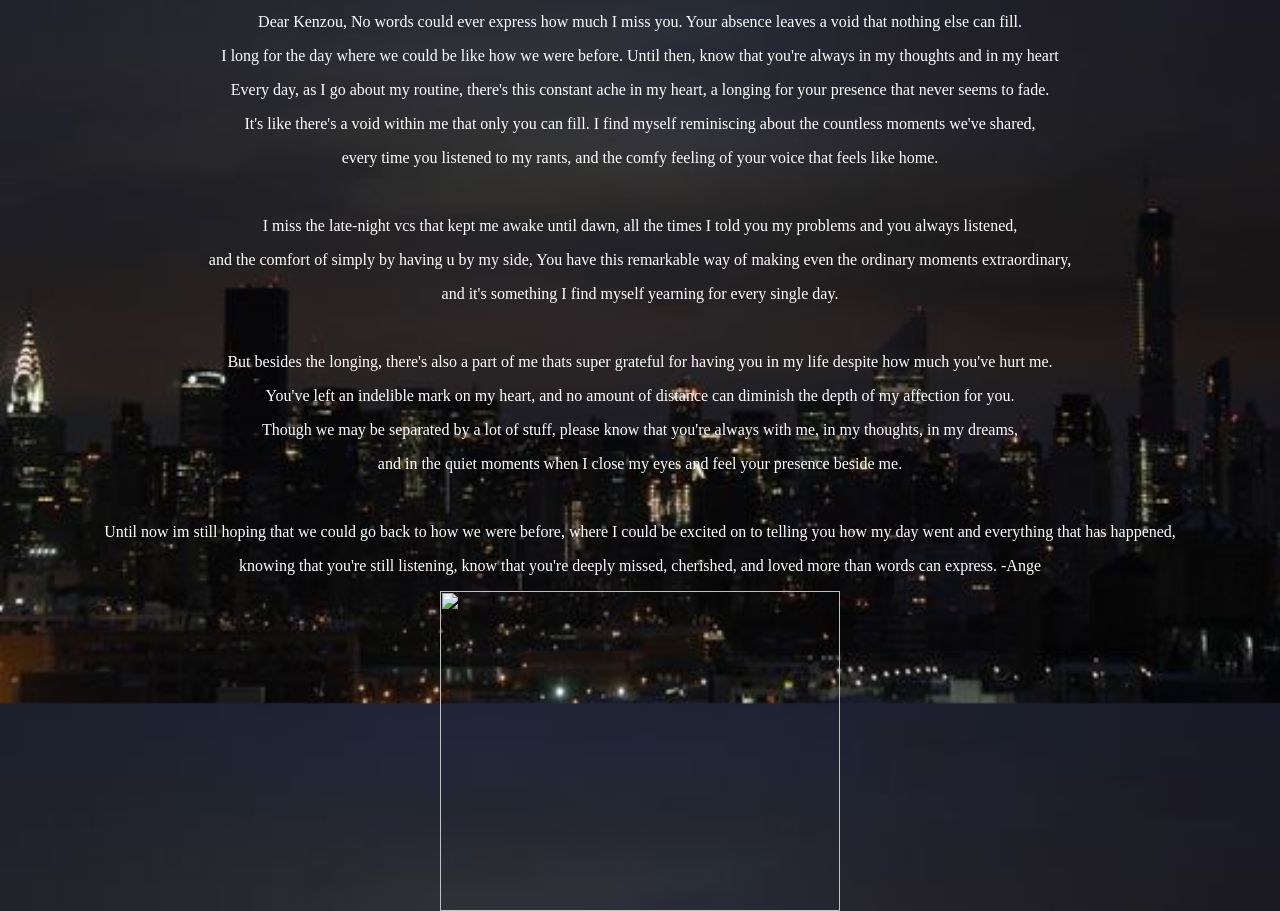
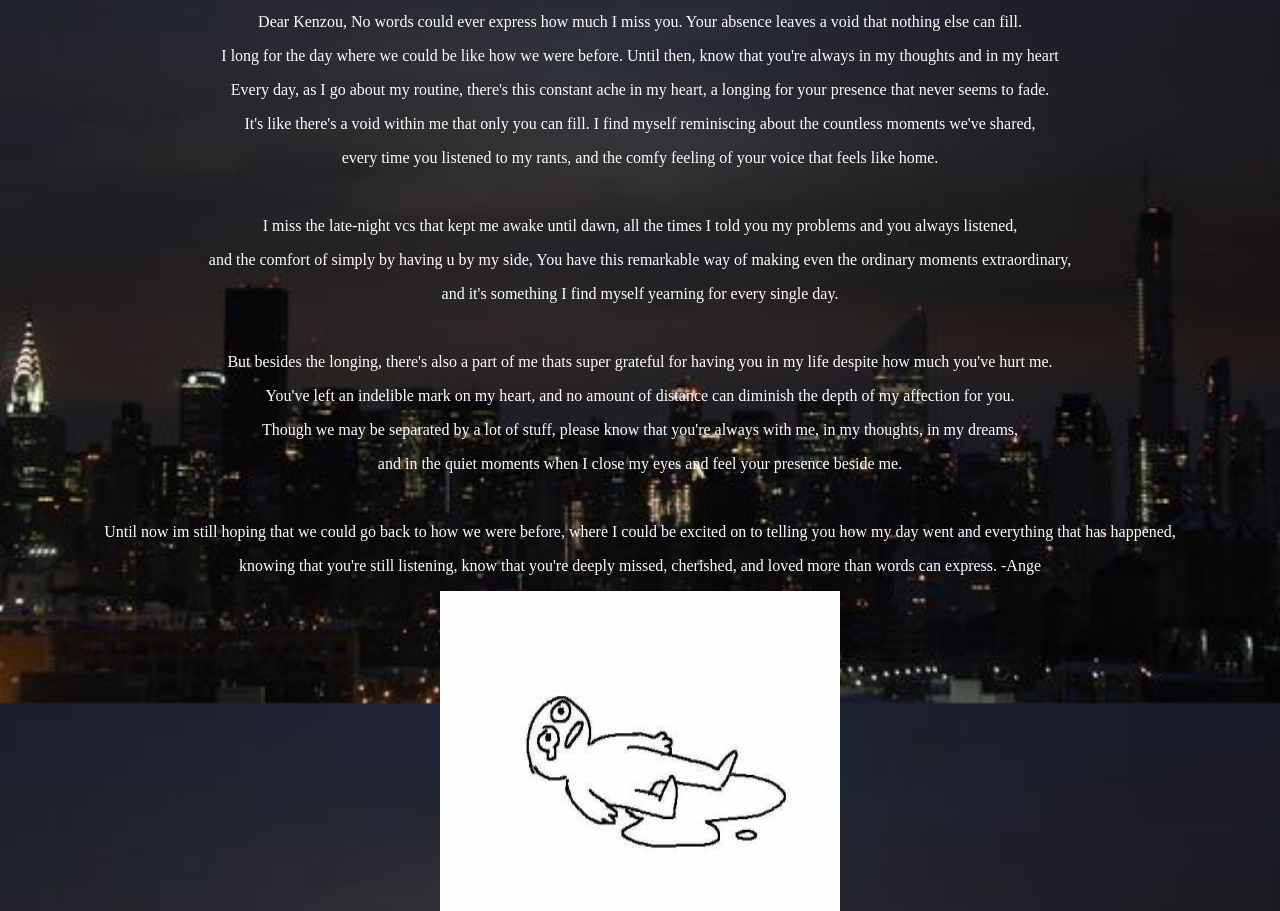
Before and after one commit to Gelo0o/HappyBirthdayyyy, a plain HTML site: page 1st surprise.html in a window 1280 px wide. Shown: the part 148-1059 px from the top of the page. Drawn offline with Linux system fonts and the light colour scheme.

Commit message:
Update 1st surprise.html

```diff
--- a/1st surprise.html
+++ b/1st surprise.html
@@ -86,7 +86,7 @@
     <p>knowing that you're still listening, know that you're deeply missed, cherished, and loved more than words can express. -Ange </p>
     <!-- Centered Image -->
     <div style="text-align: center;">
-        <img src="okayokay.jpeg" width="400"height="100">
+        <img src="hala.jpeg" width="400"height="100">
     </div>
 </body>
 </html>
```
